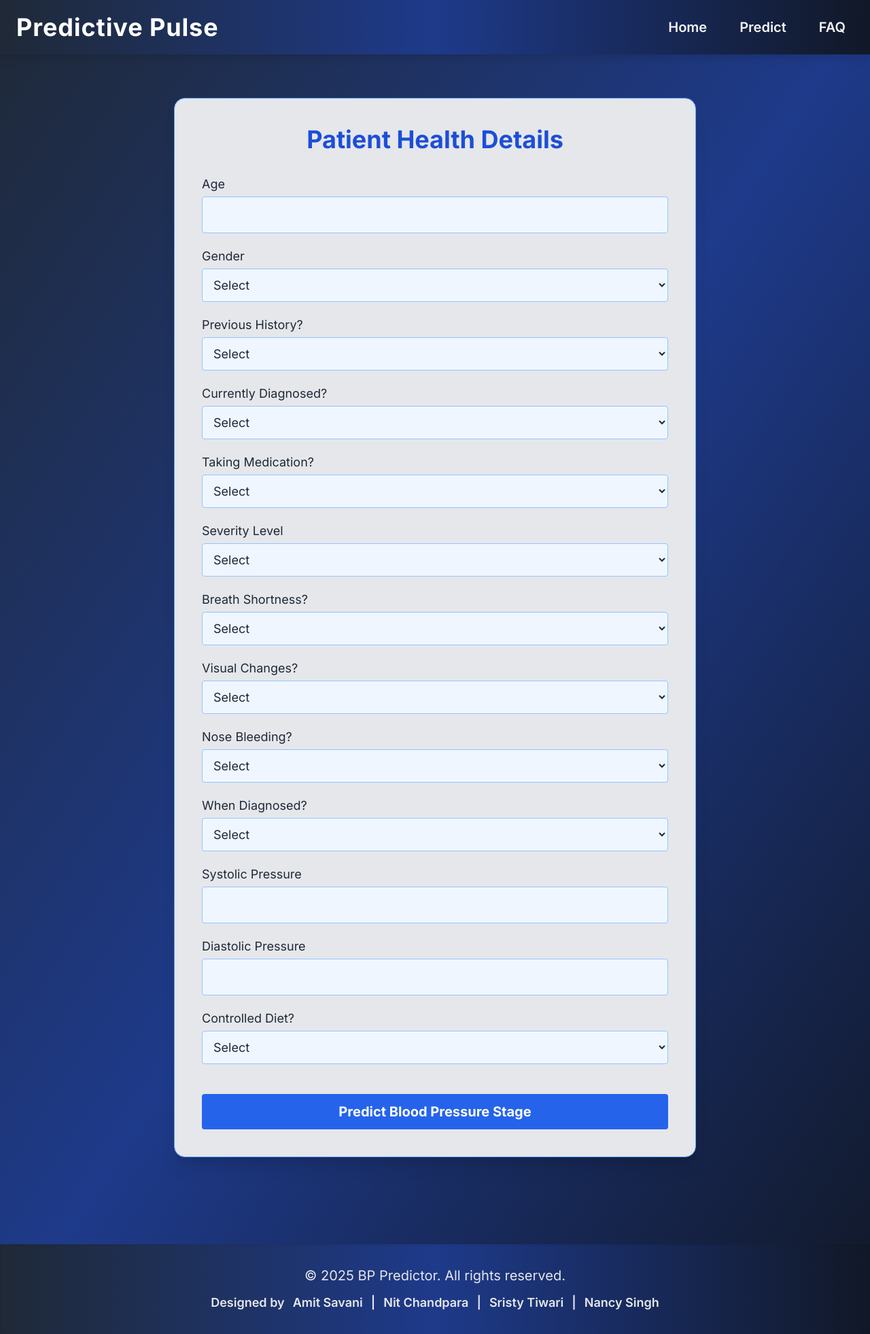
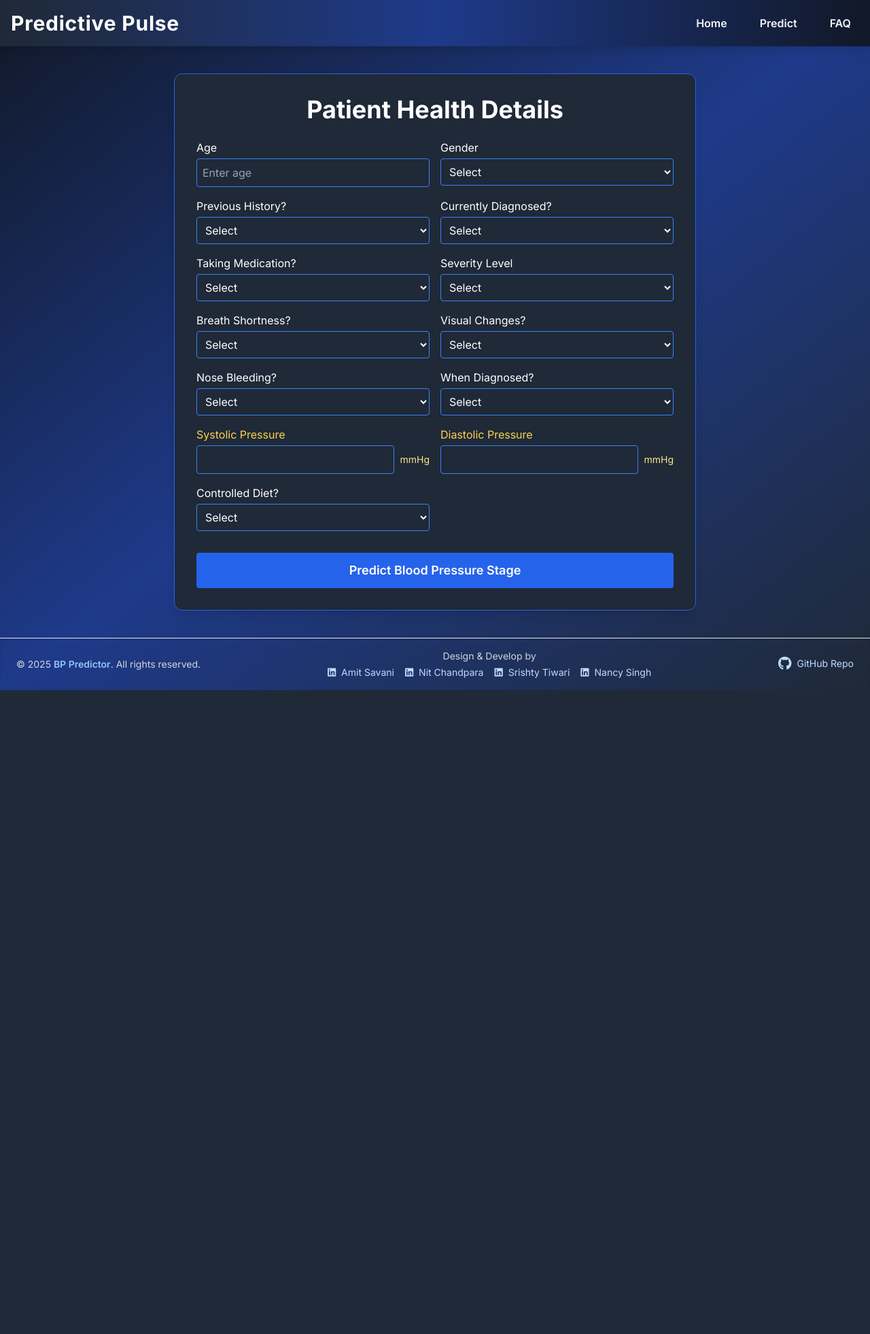
Before and after one commit to NITB1810/predictive-pulse-flask, a Flask app: page /details in a window 1280 px wide. Shown: the whole page at 68% size. After the commit the page ends 1015 px from the top, so only its background shows below. Run offline with Flask 3, Linux system fonts and the light colour scheme; parts of the project's set-up code (start-up, migrations or seed data) failed here and were passed over.

Commit message:
Update HTML templates

```diff
--- a/templates/details.html
+++ b/templates/details.html
@@ -2,8 +2,8 @@
 <html lang="en">
 
 <head>
-  <meta charset="UTF-8">
-  <meta name="viewport" content="width=device-width, initial-scale=1.0">
+  <meta charset="UTF-8" />
+  <meta name="viewport" content="width=device-width, initial-scale=1.0" />
   <title>Enter Patient Details</title>
   <link href="https://cdn.jsdelivr.net/npm/tailwindcss@2.2.19/dist/tailwind.min.css" rel="stylesheet">
   <link rel="stylesheet" href="https://cdnjs.cloudflare.com/ajax/libs/animate.css/4.1.1/animate.min.css" />
@@ -22,6 +22,31 @@
       color: #ffffff;
       border-radius: 0.375rem;
     }
+
+    label {
+      color: white;
+    }
+
+    input,
+    select {
+      background-color: #1f2937;
+      border: 1px solid #3b82f6;
+      color: white;
+    }
+
+    input::placeholder {
+      color: #94a3b8;
+    }
+
+    select:focus,
+    input:focus {
+      border-color: #38bdf8;
+      outline: none;
+    }
+
+    .helper-text {
+      color: #fde68a; /* yellow-200 */
+    }
   </style>
   <script>
     document.addEventListener('DOMContentLoaded', function () {
@@ -33,26 +58,26 @@
   </script>
 </head>
 
-<body class="bg-gradient-to-br from-gray-800 via-blue-900 to-gray-900 text-gray-100 min-h-screen">
+<body class="bg-gradient-to-br from-gray-900 via-blue-900 to-gray-800 text-white min-h-screen">
   {% include 'header.html' %}
 
-  <div class="flex justify-center items-center py-16 px-6">
-    <div class="bg-gray-200 p-10 rounded-2xl shadow-xl max-w-3xl w-full border border-blue-400 text-gray-800">
-      <h2 class="text-4xl font-bold text-center mb-8 text-blue-700">Patient Health Details</h2>
+  <div class="flex justify-center items-center py-10 px-4 sm:px-6 animate__animated animate__fadeInUp">
+    <div class="bg-gray-800 p-6 sm:p-8 rounded-xl shadow-lg w-full max-w-3xl border border-blue-600">
 
-      <form action="/predict" method="POST" class="space-y-5 text-lg">
+      <h2 class="text-3xl sm:text-4xl font-bold text-center mb-6 text-cyan-400">Patient Health Details</h2>
+
+      <form action="/predict" method="POST" class="grid grid-cols-1 sm:grid-cols-2 gap-4 text-sm sm:text-base">
+
         <div>
-          <label class="block mb-1">Age</label>
-          <input type="number" name="Age" min="1" max="120" required
-            oninvalid="this.setCustomValidity('Please enter a valid age between 1 and 120')"
-            class="w-full p-3 rounded bg-blue-50 border border-blue-300">
+          <label class="block mb-1 font-medium">Age</label>
+          <input type="number" name="Age" min="1" max="120" required placeholder="Enter age"
+            class="w-full p-2 rounded" oninvalid="this.setCustomValidity('Please enter a valid age between 1 and 120')">
         </div>
 
         <div>
-          <label class="block mb-1">Gender</label>
-          <select name="Gender" required
-            oninvalid="this.setCustomValidity('Please select a gender')"
-            class="w-full p-3 rounded bg-blue-50 border border-blue-300">
+          <label class="block mb-1 font-medium">Gender</label>
+          <select name="Gender" required class="w-full p-2 rounded"
+            oninvalid="this.setCustomValidity('Please select a gender')">
             <option value="" disabled selected hidden>Select</option>
             <option value="Male">Male</option>
             <option value="Female">Female</option>
@@ -60,10 +85,9 @@
         </div>
 
         <div>
-          <label class="block mb-1">Previous History?</label>
-          <select name="History" required
-            oninvalid="this.setCustomValidity('Please select history status')"
-            class="w-full p-3 rounded bg-blue-50 border border-blue-300">
+          <label class="block mb-1 font-medium">Previous History?</label>
+          <select name="History" required class="w-full p-2 rounded"
+            oninvalid="this.setCustomValidity('Please select history status')">
             <option value="" disabled selected hidden>Select</option>
             <option value="No">No</option>
             <option value="Yes">Yes</option>
@@ -71,10 +95,9 @@
         </div>
 
         <div>
-          <label class="block mb-1">Currently Diagnosed?</label>
-          <select name="Patient" required
-            oninvalid="this.setCustomValidity('Please select diagnosis status')"
-            class="w-full p-3 rounded bg-blue-50 border border-blue-300">
+          <label class="block mb-1 font-medium">Currently Diagnosed?</label>
+          <select name="Patient" required class="w-full p-2 rounded"
+            oninvalid="this.setCustomValidity('Please select diagnosis status')">
             <option value="" disabled selected hidden>Select</option>
             <option value="No">No</option>
             <option value="Yes">Yes</option>
@@ -82,10 +105,9 @@
         </div>
 
         <div>
-          <label class="block mb-1">Taking Medication?</label>
-          <select name="TakeMedication" required
-            oninvalid="this.setCustomValidity('Please select medication status')"
-            class="w-full p-3 rounded bg-blue-50 border border-blue-300">
+          <label class="block mb-1 font-medium">Taking Medication?</label>
+          <select name="TakeMedication" required class="w-full p-2 rounded"
+            oninvalid="this.setCustomValidity('Please select medication status')">
             <option value="" disabled selected hidden>Select</option>
             <option value="No">No</option>
             <option value="Yes">Yes</option>
@@ -93,10 +115,9 @@
         </div>
 
         <div>
-          <label class="block mb-1">Severity Level</label>
-          <select name="Severity" required
-            oninvalid="this.setCustomValidity('Please select severity level')"
-            class="w-full p-3 rounded bg-blue-50 border border-blue-300">
+          <label class="block mb-1 font-medium">Severity Level</label>
+          <select name="Severity" required class="w-full p-2 rounded"
+            oninvalid="this.setCustomValidity('Please select severity level')">
             <option value="" disabled selected hidden>Select</option>
             <option value="Mild">Mild</option>
             <option value="Moderate">Moderate</option>
@@ -105,10 +126,9 @@
         </div>
 
         <div>
-          <label class="block mb-1">Breath Shortness?</label>
-          <select name="BreathShortness" required
-            oninvalid="this.setCustomValidity('Please select breath shortness status')"
-            class="w-full p-3 rounded bg-blue-50 border border-blue-300">
+          <label class="block mb-1 font-medium">Breath Shortness?</label>
+          <select name="BreathShortness" required class="w-full p-2 rounded"
+            oninvalid="this.setCustomValidity('Please select breath shortness status')">
             <option value="" disabled selected hidden>Select</option>
             <option value="No">No</option>
             <option value="Yes">Yes</option>
@@ -116,10 +136,9 @@
         </div>
 
         <div>
-          <label class="block mb-1">Visual Changes?</label>
-          <select name="VisualChanges" required
-            oninvalid="this.setCustomValidity('Please select visual changes status')"
-            class="w-full p-3 rounded bg-blue-50 border border-blue-300">
+          <label class="block mb-1 font-medium">Visual Changes?</label>
+          <select name="VisualChanges" required class="w-full p-2 rounded"
+            oninvalid="this.setCustomValidity('Please select visual changes status')">
             <option value="" disabled selected hidden>Select</option>
             <option value="No">No</option>
             <option value="Yes">Yes</option>
@@ -127,10 +146,9 @@
         </div>
 
         <div>
-          <label class="block mb-1">Nose Bleeding?</label>
-          <select name="NoseBleeding" required
-            oninvalid="this.setCustomValidity('Please select nose bleeding status')"
-            class="w-full p-3 rounded bg-blue-50 border border-blue-300">
+          <label class="block mb-1 font-medium">Nose Bleeding?</label>
+          <select name="NoseBleeding" required class="w-full p-2 rounded"
+            oninvalid="this.setCustomValidity('Please select nose bleeding status')">
             <option value="" disabled selected hidden>Select</option>
             <option value="No">No</option>
             <option value="Yes">Yes</option>
@@ -138,10 +156,9 @@
         </div>
 
         <div>
-          <label class="block mb-1">When Diagnosed?</label>
-          <select name="Whendiagnoused" required
-            oninvalid="this.setCustomValidity('Please select diagnosis duration')"
-            class="w-full p-3 rounded bg-blue-50 border border-blue-300">
+          <label class="block mb-1 font-medium">When Diagnosed?</label>
+          <select name="Whendiagnoused" required class="w-full p-2 rounded"
+            oninvalid="this.setCustomValidity('Please select diagnosis duration')">
             <option value="" disabled selected hidden>Select</option>
             <option value="<1 Year">&lt;1 Year</option>
             <option value="1 - 5 Years">1 - 5 Years</option>
@@ -150,32 +167,36 @@
         </div>
 
         <div>
-          <label class="block mb-1">Systolic Pressure</label>
-          <input type="number" step="0.1" name="Systolic" min="70" max="250" required
-            oninvalid="this.setCustomValidity('Please enter a valid systolic pressure (70–250)')"
-            class="w-full p-3 rounded bg-blue-50 border border-blue-300">
+          <label class="block mb-1 font-medium text-yellow-300">Systolic Pressure</label>
+          <div class="flex items-center space-x-2">
+            <input type="number" step="0.1" name="Systolic" min="70" max="250" required
+              class="w-full p-2 rounded" oninvalid="this.setCustomValidity('Enter valid systolic pressure (70–250)')">
+            <span class="text-sm helper-text">mmHg</span>
+          </div>
         </div>
 
         <div>
-          <label class="block mb-1">Diastolic Pressure</label>
-          <input type="number" step="0.1" name="Diastolic" min="40" max="150" required
-            oninvalid="this.setCustomValidity('Please enter a valid diastolic pressure (40–150)')"
-            class="w-full p-3 rounded bg-blue-50 border border-blue-300">
+          <label class="block mb-1 font-medium text-yellow-300">Diastolic Pressure</label>
+          <div class="flex items-center space-x-2">
+            <input type="number" step="0.1" name="Diastolic" min="40" max="150" required
+              class="w-full p-2 rounded" oninvalid="this.setCustomValidity('Enter valid diastolic pressure (40–150)')">
+            <span class="text-sm helper-text">mmHg</span>
+          </div>
         </div>
 
         <div>
-          <label class="block mb-1">Controlled Diet?</label>
-          <select name="ControlledDiet" required
-            oninvalid="this.setCustomValidity('Please select diet status')"
-            class="w-full p-3 rounded bg-blue-50 border border-blue-300">
+          <label class="block mb-1 font-medium">Controlled Diet?</label>
+          <select name="ControlledDiet" required class="w-full p-2 rounded"
+            oninvalid="this.setCustomValidity('Please select diet status')">
             <option value="" disabled selected hidden>Select</option>
             <option value="No">No</option>
             <option value="Yes">Yes</option>
           </select>
         </div>
 
-        <div class="pt-6">
-          <button type="submit" class="w-full bg-blue-600 hover:bg-blue-700 text-white font-bold py-3 px-5 rounded text-xl transition">
+        <div class="sm:col-span-2 pt-4">
+          <button type="submit"
+            class="w-full bg-blue-600 hover:bg-blue-700 text-white font-semibold py-3 px-5 rounded text-lg transition transform hover:scale-105 animate__animated animate__pulse">
             Predict Blood Pressure Stage
           </button>
         </div>
@@ -185,4 +206,5 @@
 
   {% include 'footer.html' %}
 </body>
+
 </html>
--- a/templates/footer.html
+++ b/templates/footer.html
@@ -1,12 +1,48 @@
-<footer class="bg-gradient-to-r from-gray-800 via-blue-900 to-gray-900 text-center py-8 mt-16 text-gray-200 text-lg shadow-inner">
-  <div class="flex flex-col items-center justify-center space-y-3 px-4">
-    <p class="text-xl font-medium">© 2025 BP Predictor. All rights reserved.</p>
-    <p class="text-lg flex items-center flex-wrap justify-center gap-3 font-semibold">
-      Designed by
-      <span class="text-cyan-300">Amit Savani</span> |
-      <span class="text-cyan-300">Nit Chandpara</span> |
-      <span class="text-cyan-300">Sristy Tiwari</span> |
-      <span class="text-cyan-300">Nancy Singh</span>
-    </p>
+<footer class="bg-[#0b1d2b] text-gray-300 py-4 px-6 shadow-inner border-t border-white/20">
+  <div class="flex flex-col sm:flex-row items-center justify-between gap-4">
+
+    <!-- Left: Copyright -->
+    <div class="text-sm font-medium sm:text-left w-full sm:w-auto">
+      © 2025 <span class="text-blue-300 font-semibold">BP Predictor</span>. All rights reserved.
+    </div>
+
+    <!-- Center: Team Credits -->
+    <div class="flex flex-col items-center text-sm font-medium text-center">
+      <span class="text-cyan-400 mb-1">Design & Develop by</span>
+
+      <div class="flex flex-wrap justify-center gap-3 sm:gap-4">
+        <a href="https://www.linkedin.com/in/gecdhd-comp-amit-savani" target="_blank"
+          class="text-blue-200 hover:text-white transition duration-300 ease-in-out transform hover:scale-105 hover:underline">
+          <i class="fab fa-linkedin mr-1"></i> Amit Savani
+        </a>
+
+        <a href="https://www.linkedin.com/in/gecdhd-comp-nit-chandpara" target="_blank"
+          class="text-blue-200 hover:text-white transition duration-300 ease-in-out transform hover:scale-105 hover:underline">
+          <i class="fab fa-linkedin mr-1"></i> Nit Chandpara
+        </a>
+
+        <a href="https://www.linkedin.com/in/gecdhd-comp-srishty-tiwari" target="_blank"
+          class="text-blue-200 hover:text-white transition duration-300 ease-in-out transform hover:scale-105 hover:underline">
+          <i class="fab fa-linkedin mr-1"></i> Srishty Tiwari
+        </a>
+
+        <a href="https://www.linkedin.com/in/gecdhd-comp-nancy-singh" target="_blank"
+          class="text-blue-200 hover:text-white transition duration-300 ease-in-out transform hover:scale-105 hover:underline">
+          <i class="fab fa-linkedin mr-1"></i> Nancy Singh
+        </a>
+      </div>
+    </div>
+
+    <!-- Right: GitHub -->
+    <div class="text-sm w-full sm:w-auto text-right">
+      <a href="https://github.com/NITB1810/predictive-pulse-flask.git" target="_blank"
+        class="text-blue-200 hover:text-white transition duration-300 ease-in-out hover:scale-110 inline-flex items-center gap-2">
+        <i class="fab fa-github text-xl"></i>
+        GitHub Repo
+      </a>
+    </div>
   </div>
 </footer>
+
+<!-- Font Awesome CDN (include in <head>) -->
+<link rel="stylesheet" href="https://cdnjs.cloudflare.com/ajax/libs/font-awesome/6.5.0/css/all.min.css">
--- a/templates/header.html
+++ b/templates/header.html
@@ -1,11 +1,35 @@
+<!-- header.html -->
 <header class="bg-gradient-to-r from-gray-800 via-blue-900 to-gray-900 shadow-lg">
-  <div class="container mx-auto px-6 py-5 flex justify-between items-center">
-    <h1 class="text-4xl font-extrabold text-white tracking-wide">Predictive Pulse</h1>
-    <nav class="text-xl font-semibold flex space-x-6">
-  <a href="/" class="text-gray-100 hover:bg-cyan-700 hover:text-white px-3 py-1 rounded-md transition duration-200">Home</a>
-  <a href="/details" class="text-gray-100 hover:bg-cyan-700 hover:text-white px-3 py-1 rounded-md transition duration-200">Predict</a>
-  <a href="#faq-section" class="text-gray-100 hover:bg-cyan-700 hover:text-white px-3 py-1 rounded-md transition duration-200">FAQ</a>
-</nav>
+  <div class="container mx-auto px-4 py-4 flex justify-between items-center">
+    <h1 class="text-2xl sm:text-3xl font-extrabold text-white tracking-wide">Predictive Pulse</h1>
+    <!-- Hamburger -->
+    <button id="menu-toggle" class="text-white text-2xl sm:hidden focus:outline-none">
+      ☰
+    </button>
 
+    <!-- Navbar (Desktop) -->
+    <nav class="hidden sm:flex space-x-6 text-sm sm:text-base font-semibold">
+      <a href="/" class="text-gray-100 hover:bg-cyan-700 px-3 py-1 rounded transition">Home</a>
+      <a href="/details" class="text-gray-100 hover:bg-cyan-700 px-3 py-1 rounded transition">Predict</a>
+      <a href="/#faq-section" class="text-gray-100 hover:bg-cyan-700 px-3 py-1 rounded transition">FAQ</a>
+    </nav>
   </div>
+
+  <!-- Mobile Menu -->
+  <div id="mobile-menu" class="sm:hidden hidden px-4 pb-4 space-y-2 text-base font-semibold">
+    <a href="/" class="block text-gray-100 hover:bg-cyan-700 px-3 py-2 rounded transition">Home</a>
+    <a href="/details" class="block text-gray-100 hover:bg-cyan-700 px-3 py-2 rounded transition">Predict</a>
+    <a href="/#faq-section" class="block text-gray-100 hover:bg-cyan-700 px-3 py-2 rounded transition">FAQ</a>
+  </div>
+
+  <script>
+    // Toggle mobile menu
+    document.addEventListener('DOMContentLoaded', function () {
+      const toggle = document.getElementById('menu-toggle');
+      const menu = document.getElementById('mobile-menu');
+      toggle.addEventListener('click', () => {
+        menu.classList.toggle('hidden');
+      });
+    });
+  </script>
 </header>
```
Also changed, not shown: templates/index.html (+61 -34 lines), templates/prediction.html (+79 -20 lines).
